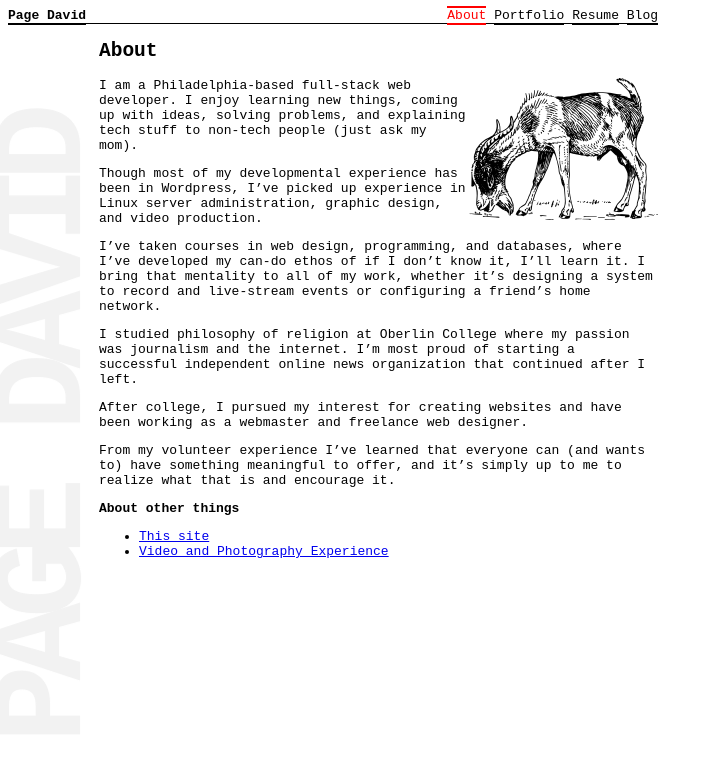
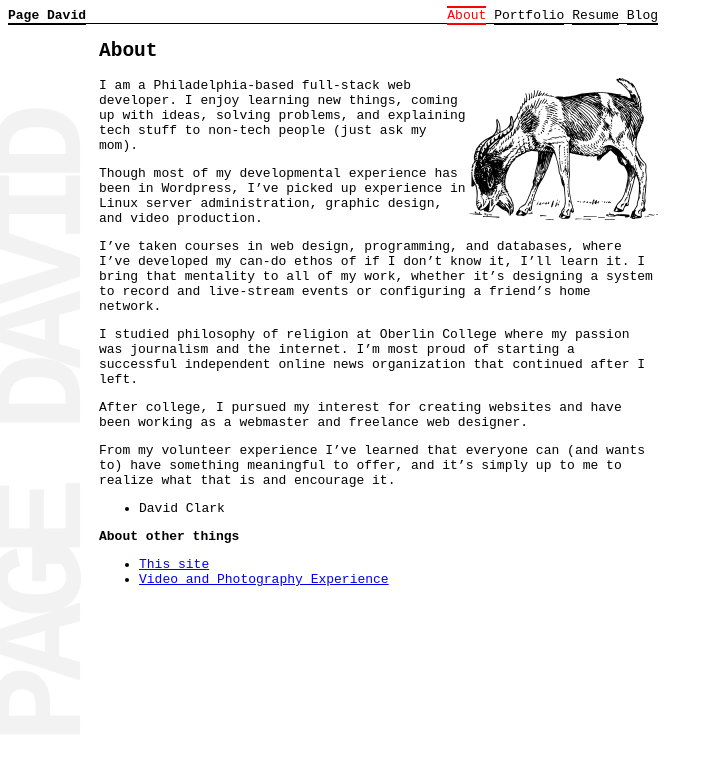
Before and after one commit to pagedavid/pagedavid.github.io, a Jekyll site: the page built from about.md, in a window 1280 px wide. Shown: the top 773 px of the page, without its empty margins (0-721 px from the left). Built offline with Jekyll 4.4.1, drawn with Linux system fonts in a browser that asks for light colours.

Commit message:
signed page w/ full name

```diff
--- a/about.md
+++ b/about.md
@@ -16,6 +16,8 @@ After college, I pursued my interest for creating websites and have been working
 
 From my volunteer experience I've learned that everyone can (and wants to) have something meaningful to offer, and it's simply up to me to realize what that is and encourage it.
 
+- David Clark
+
 **About other things**
 - [This site]({{ relative }}{% post_url 2017-09-21-making-pagedavid-com %})
 - [Video and Photography Experience]({{ relative }}{% post_url 2017-09-22-video-and-photography-experience %})
```
